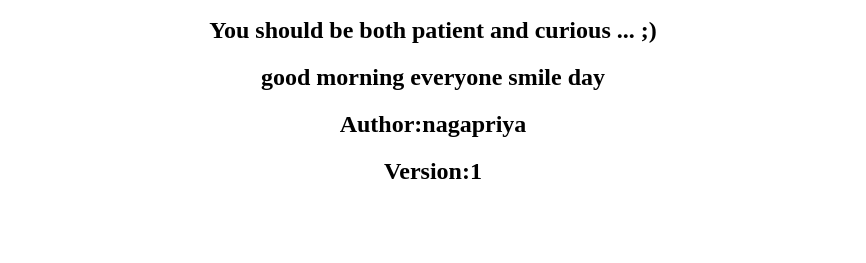
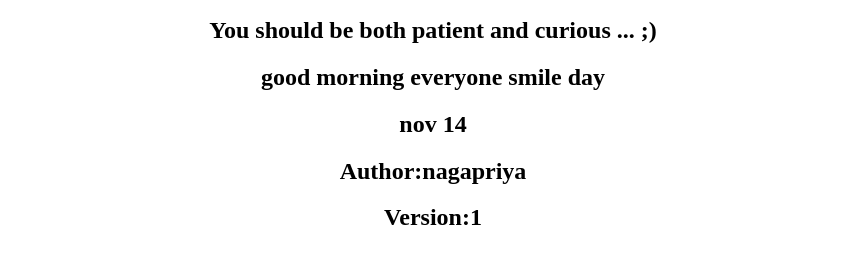
Before and after one commit to nagapriyadevadiga/devadiga, a plain HTML site: page index.html in a window 1280 px wide. Shown: the part 301-564 px from the top of the page, without its empty margins (207-1073 px from the left). Drawn offline with Linux system fonts and the light colour scheme.

Commit message:
change will be done

```diff
--- a/index.html
+++ b/index.html
@@ -9,6 +9,7 @@
       <h2>There is plenty to explore here...</h2>
       <h2>You should be both patient and curious ... ;)</h2>
       <h2>good morning everyone   smile day</h2>
+      <h2>nov 14</h2>
       <h2>Author:nagapriya</h2>
       <h2>Version:1</h2>
     </div>
```
